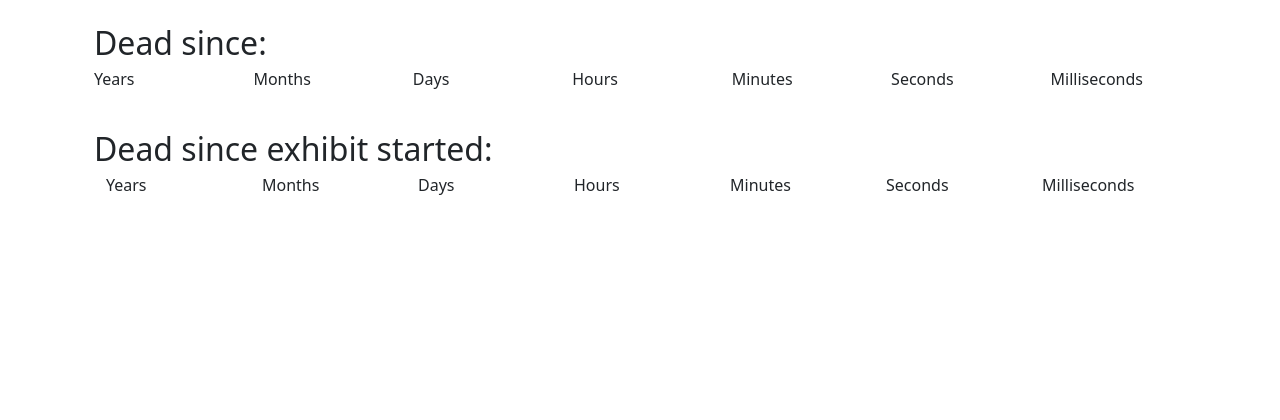
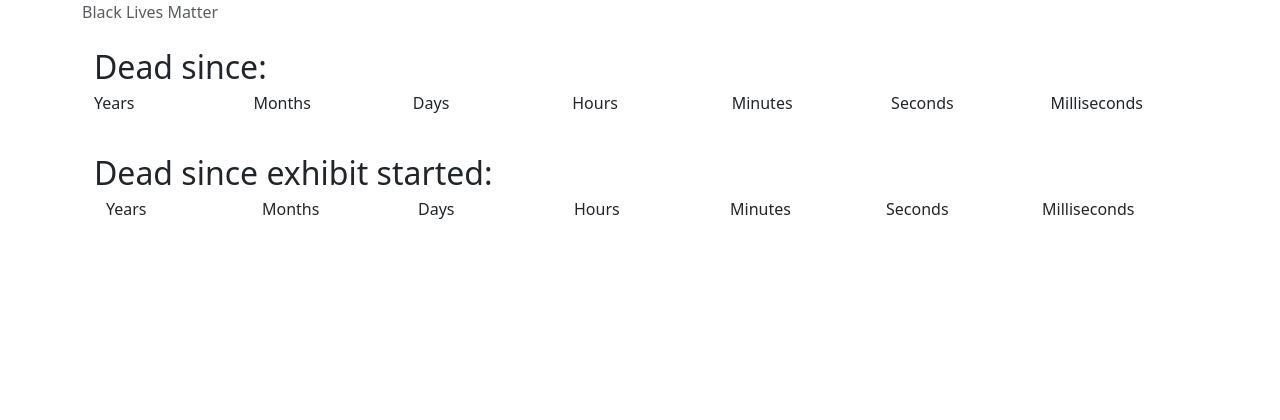
Before and after one commit to paul-jean/black-lives-matter, a Flask app: template templates/detail.html in a window 1280 px wide. Shown: the top 420 px of the page. Run offline with Flask 2, Linux system fonts and the light colour scheme; the template is opened without the code that fills it, so the values that code supplies are empty; some libraries are stand-ins or nearby versions.

Commit message:
add a header on the detail page

```diff
--- a/templates/detail.html
+++ b/templates/detail.html
@@ -14,6 +14,12 @@
   <script src="https://cdnjs.cloudflare.com/ajax/libs/moment.js/2.29.4/moment-with-locales.min.js"
     integrity="sha512-42PE0rd+wZ2hNXftlM78BSehIGzezNeQuzihiBCvUEB3CVxHvsShF86wBWwQORNxNINlBPuq7rG4WWhNiTVHFg=="
     crossorigin="anonymous" referrerpolicy="no-referrer"></script>
+
+  <header class="header">
+    <div class="container">
+      <span class="text-muted">Black Lives Matter</span>
+    </div>
+  </header>
 
   <!-- Begin page content -->
   <main role="main" class="container">
```
